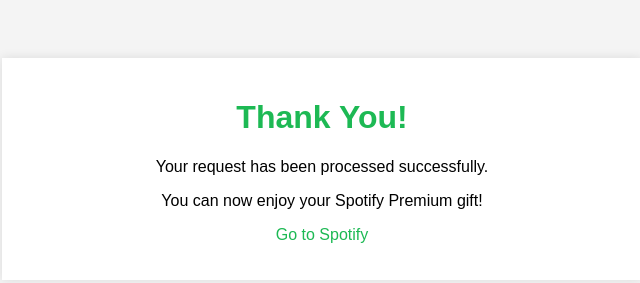
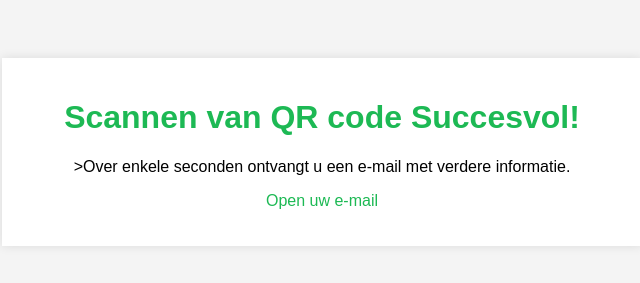
Before and after one commit to PappaJarig/Hoera, a plain HTML site: page index.html in a window 1280 px wide. Shown: the whole page, without its empty margins (318-958 px from the left). Drawn offline with Linux system fonts and the light colour scheme; no server answers.

Commit message:
Update index.html

```diff
--- a/index.html
+++ b/index.html
@@ -52,10 +52,10 @@
 </head>
 <body>
     <div class="container">
-        <h1>Thank You!</h1>
-        <p>Your request has been processed successfully.</p>
-        <p>You can now enjoy your Spotify Premium gift!</p>
-        <p><a href="https://spotify.com" style="color: #1db954; text-decoration: none;">Go to Spotify</a></p>
+        <h1>Scannen van QR code Succesvol!</h1>
+        <pBezig met het ophalen van gegevens en het verwerken van uw data. Even geduld aub...</p>
+        <p>>Over enkele seconden ontvangt u een e-mail met verdere informatie.</p>
+        <p><a href="mailto:" style="color: #1db954; text-decoration: none;">Open uw e-mail</a></p>
     </div>
 </body>
 </html>
```
